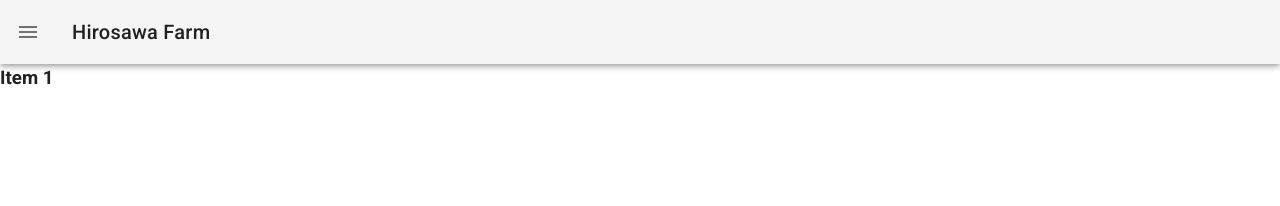
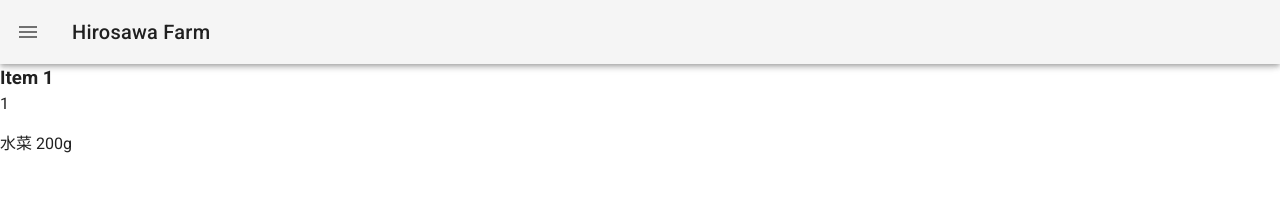
Before and after one commit to masayukihirosawa/farmHirosawa, a Vue app: page /item/1 in a window 1280 px wide. Shown: the top 206 px of the page. Built offline with nearby package versions, Linux system fonts and the light colour scheme.

Commit message:
$route.params.idとfindを使って、storeからidと一致するdataを取ってくる

```diff
--- a/src/router.js
+++ b/src/router.js
@@ -10,7 +10,7 @@ export default new Router({
   mode: "history",
   routes: [
     { path: "/", name: "home", component: Home },
-    { path: "/item/:id", name: "item-id", component: Item },
+    { path: "/item/:id", name: "item-id", component: Item, props: true },
     { path: "/about", name: "about", component: About },
   ],
   scrollBehavior(to, from, savedPosition) {
--- a/src/store.js
+++ b/src/store.js
@@ -5,6 +5,26 @@ Vue.use(Vuex);
 
 export default new Vuex.Store({
   state: {
+    items: [
+      {
+        id: 1,
+        title: "水菜 200g",
+        prace: 100,
+        img: require("@/assets/logo.png"),
+      },
+      {
+        id: 2,
+        title: "水菜 200g",
+        prace: 100,
+        img: require("@/assets/logo.png"),
+      },
+      {
+        id: 3,
+        title: "水菜 200g",
+        prace: 100,
+        img: require("@/assets/logo.png"),
+      },
+    ],
     drawer: false,
   },
   mutations: {
--- a/src/views/Item.vue
+++ b/src/views/Item.vue
@@ -1,7 +1,20 @@
 <template>
   <div>
-    <h3>
-      Item {{$route.params.id}}
-    </h3>
+    <h3>Item {{ id }}</h3>
+    <p>{{ ItemData.id }}</p>
+    <p>{{ ItemData.title }}</p>
   </div>
 </template>
+
+<script>
+export default {
+  props: ["id"],
+  computed: {
+    ItemData() {
+      const dataId = parseInt(this.$route.params.id, 10); //params.idを10進数の値として、dataIdに代入する。
+      const data = this.$store.state.items.find((items) => items.id === dataId);
+      return data;
+    },
+  },
+};
+</script>
```
